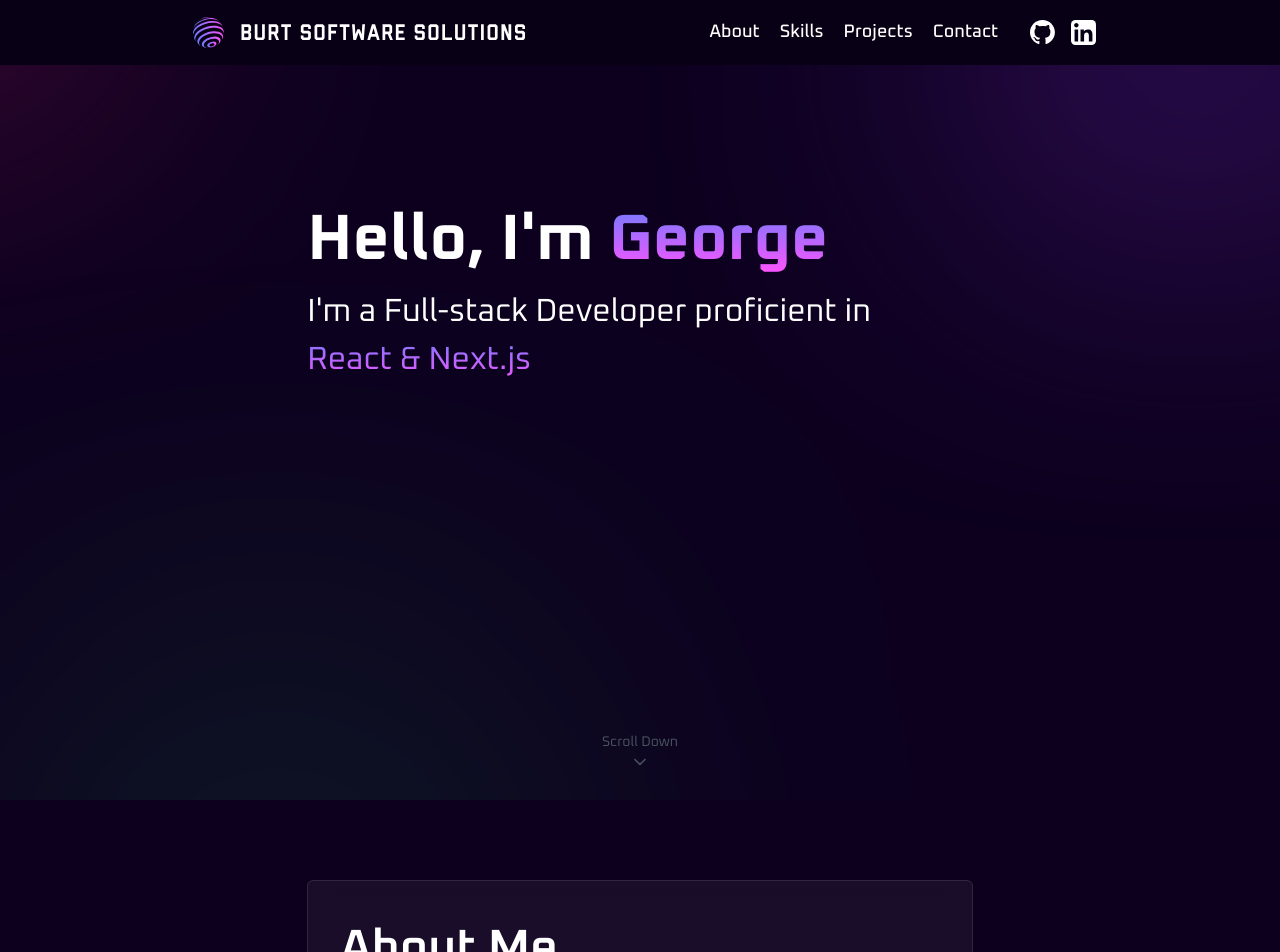
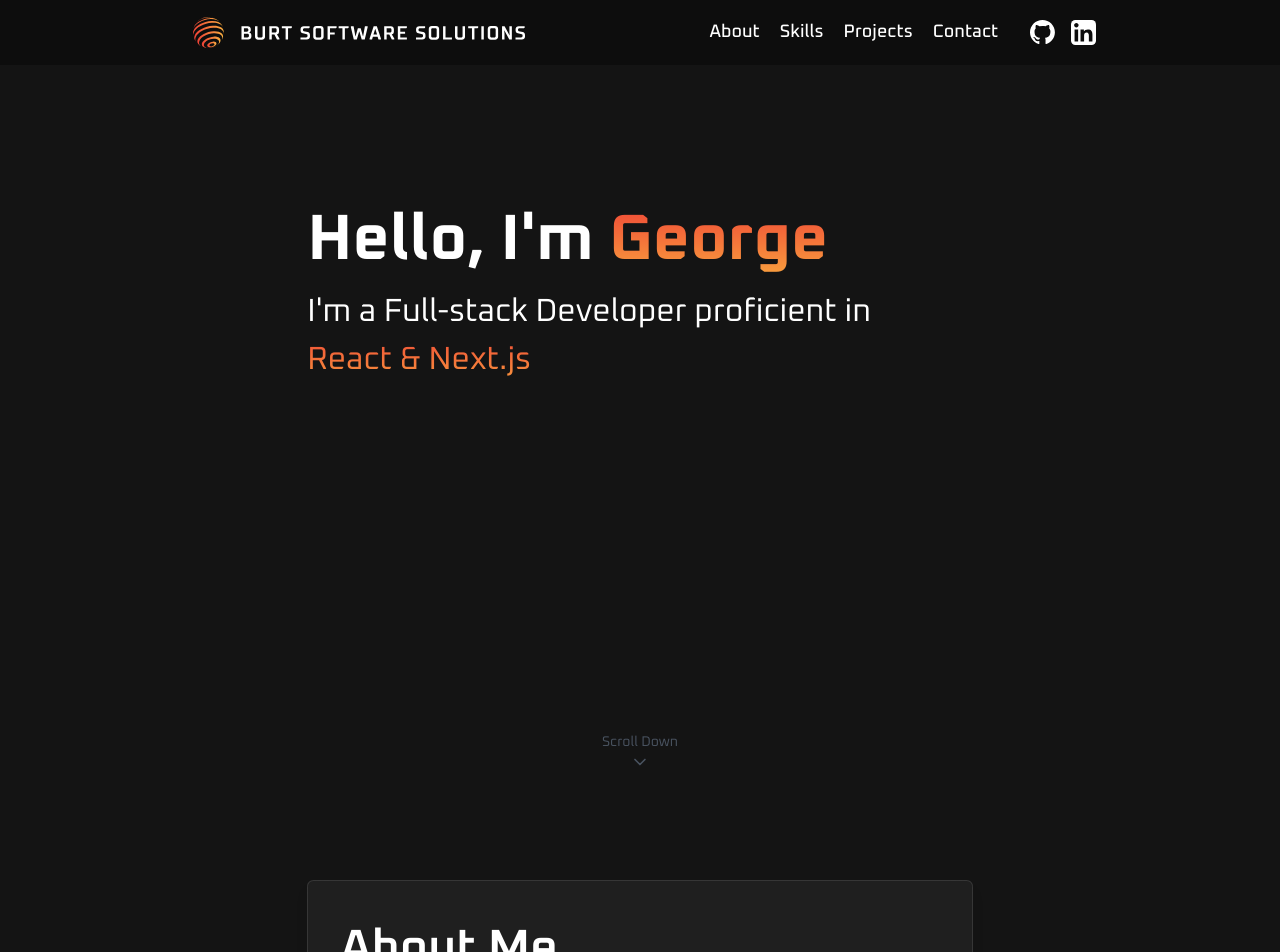
Before and after one commit to georgeeburt/portfolio, a Next.js app: page / in a window 1280 px wide. Shown: the top 952 px of the page. Built offline with nearby package versions, Linux system fonts and the light colour scheme.

Commit message:
refactor: change site colors to new brand colours

```diff
--- a/src/app/globals.css
+++ b/src/app/globals.css
@@ -12,24 +12,12 @@ body {
 
 @layer base {
   :root {
-    --background: 265 100% 6%;
+    --background: 359 0% 8%;
     --foreground: 0 0% 100%;
-    --navbar-background: 265 100% 4%;
-    --popover: 238 0% 13%;
-    --popover-foreground: 0 0% 100%;
-    --primary: 251 100% 23%;
-    --primary-foreground: 0 0% 98%;
-    --secondary: 246 54% 73%;
-    --secondary-foreground: 240 5.9% 10%;
-    --muted: 251, 0%, 82%;
-    --muted-foreground: 240 3.8% 46.1%;
-    --accent: 246 54% 73%;
-    --accent-foreground: 240 5.9% 10%;
+    --navbar-background: 359 0% 5%;
+    --primary: 16 76% 59%;
+    --accent: 16 0% 70%;
     --destructive: 360 71% 59%;
-    --destructive-foreground: 0 0% 98%;
-    --border: 238 54% 73%;
-    --input: 240 5.9% 90%;
-    --ring: 240 10% 3.9%;
     --radius: 0.4rem;
   }
 }
--- a/src/app/layout.tsx
+++ b/src/app/layout.tsx
@@ -4,7 +4,6 @@ import { Oxanium } from 'next/font/google';
 import { Toaster } from '@/components/ui/toaster';
 import Navbar from '@/components/layout/navbar/navbar';
 import Footer from '@/components/layout/footer/footer';
-import BlurBackground from '@/components/blur-background';
 import type { Metadata } from 'next';
 import './globals.css';
 
@@ -28,7 +27,6 @@ export default function RootLayout({
       <body
         className={`${oxanium.className} overflow-x-hidden antialiased`}
       >
-        <BlurBackground />
         <Navbar />
         {children}
         <Toaster />
--- a/src/components/blur-background.tsx
+++ /dev/null
@@ -1,39 +0,0 @@
-'use client';
-
-import { useIsMobile } from '@/lib/hooks/use-mobile';
-
-export default function BlurBackground() {
-  const isMobile = useIsMobile();
-  if (isMobile) return null;
-
-  return (
-    <div className="fixed inset-0 overflow-hidden -z-10">
-      {/* Purple circle */}
-      <div
-        className="absolute w-3/6 h-3/6 bg-purple-600/55 md:w-2/6 md:h-2/6 md:bg-purple-600/45 rounded-full blur-[9rem]"
-        style={{
-          top: '-10%',
-          right: '-10%'
-        }}
-      />
-
-      {/* Pink circle */}
-      <div
-        className="absolute w-3/6 h-3/6 bg-pink-600/45 md:w-2/6 md:h-2/6 rounded-full blur-[9rem]"
-        style={{
-          top: '-25%',
-          left: '-25%'
-        }}
-      />
-
-      {/* Green circle */}
-      <div
-        className="absolute w-3/6 h-3/6 bg-green-600/45 md:w-2/6 md:h-2/6 rounded-full blur-[12rem]"
-        style={{
-          bottom: '-25%',
-          left: '5%'
-        }}
-      />
-    </div>
-  );
-}
--- a/src/components/layout/navbar/navbar-links.tsx
+++ b/src/components/layout/navbar/navbar-links.tsx
@@ -13,7 +13,7 @@ export default function NavbarLinks() {
       <NavigationMenuList className="gap-4">
         {NAV_LINKS.map((link) => (
           <NavigationMenuItem
-            className="hover:text-muted"
+            className="hover:text-accent"
             key={link.label}
           >
             <Link href={link.href} legacyBehavior passHref>
--- a/src/components/sections/contact/contact-form.tsx
+++ b/src/components/sections/contact/contact-form.tsx
@@ -116,7 +116,7 @@ export default function ContactForm() {
           name="message"
           value={formData.message}
           onChange={handleChange}
-          className="outline-zinc-800 resize-none bg-white/5 rounded-lg border border-white/10"
+          className="p-1 outline-zinc-800 resize-none bg-white/5 rounded-lg border border-white/10"
         ></textarea>
       </p>
       {/* Honeypot field */}
@@ -132,7 +132,7 @@ export default function ContactForm() {
       </p>
       <input
         type="submit"
-        className="p-2 w-full rounded-lg hover:bg-white/5 cursor-pointer border border-white/10"
+        className="p-2 w-full rounded-lg bg-primary/60 cursor-pointer border border-white/20"
       />
     </form>
   );
--- a/src/components/sections/contact/social-card.tsx
+++ b/src/components/sections/contact/social-card.tsx
@@ -12,7 +12,7 @@ export default function SocialCard({
 }) {
   return (
     <Link href={href} target="_blank">
-      <div className="flex bg-purple-900/10 cursor-pointer gap-3 p-2 rounded-lg border border-white/10 hover:bg-white/5">
+      <div className="flex bg-primary/10 cursor-pointer gap-3 p-2 rounded-lg border border-white/10 hover:bg-primary/30">
         <SocialIcon />
         <p>{user}</p>
       </div>
--- a/src/components/sections/hero/hero-content.tsx
+++ b/src/components/sections/hero/hero-content.tsx
@@ -38,14 +38,14 @@ export default function HeroContent() {
     >
       <h1 className="text-[2rem] md:text-[2.5rem] lg:text-[4rem] font-bold">
         Hello, I&apos;m{' '}
-        <span className="bg-purple-gradient text-transparent bg-clip-text">
+        <span className="bg-orange-gradient text-transparent bg-clip-text">
           George
         </span>
       </h1>
       <p className="text-[1.25rem] md:text-[1.5rem] lg:text-[2rem]">
         I&apos;m a Full-stack Developer proficient in
       </p>
-      <p className="bg-purple-gradient text-[1.25rem] text-transparent bg-clip-text md:text-[1.5rem] lg:text-[2rem]">
+      <p className="bg-orange-gradient text-[1.25rem] text-transparent bg-clip-text md:text-[1.5rem] lg:text-[2rem]">
         <Typer />
       </p>
     </motion.div>
--- a/src/components/sections/projects/project-card.tsx
+++ b/src/components/sections/projects/project-card.tsx
@@ -6,7 +6,7 @@ export default function ProjectCard({
 }: Readonly<{ project: Project }>) {
   const { title, description, image } = project;
   return (
-    <article className="flex flex-col md:flex-row items-center gap-8 bg-purple-900/10 border border-white/10 rounded-lg p-6">
+    <article className="flex flex-col md:flex-row items-center gap-8   border border-white/10 rounded-lg p-6">
       <Image
         height={175}
         width={175}
--- a/src/components/ui/toast.tsx
+++ b/src/components/ui/toast.tsx
@@ -29,7 +29,7 @@ const toastVariants = cva(
   {
     variants: {
       variant: {
-        default: 'border border-white/20 bg-white/10 text-foreground',
+        default: 'border border-white/20 bg-primary text-black',
         destructive:
           'destructive group border-red-800 bg-destructive text-destructive-foreground'
       }
--- a/tailwind.config.ts
+++ b/tailwind.config.ts
@@ -9,7 +9,7 @@ export default {
   theme: {
     extend: {
       backgroundImage: {
-        'purple-gradient': 'linear-gradient( #757AFF, #FA54FF)'
+        'orange-gradient': 'linear-gradient( #F04C37, #F89A3D)'
       },
       colors: {
         background: 'hsl(var(--background))',
```
Also changed, not shown: public/images/full-logo.svg, 1 other file (tests, documents, lock files or other folders).
